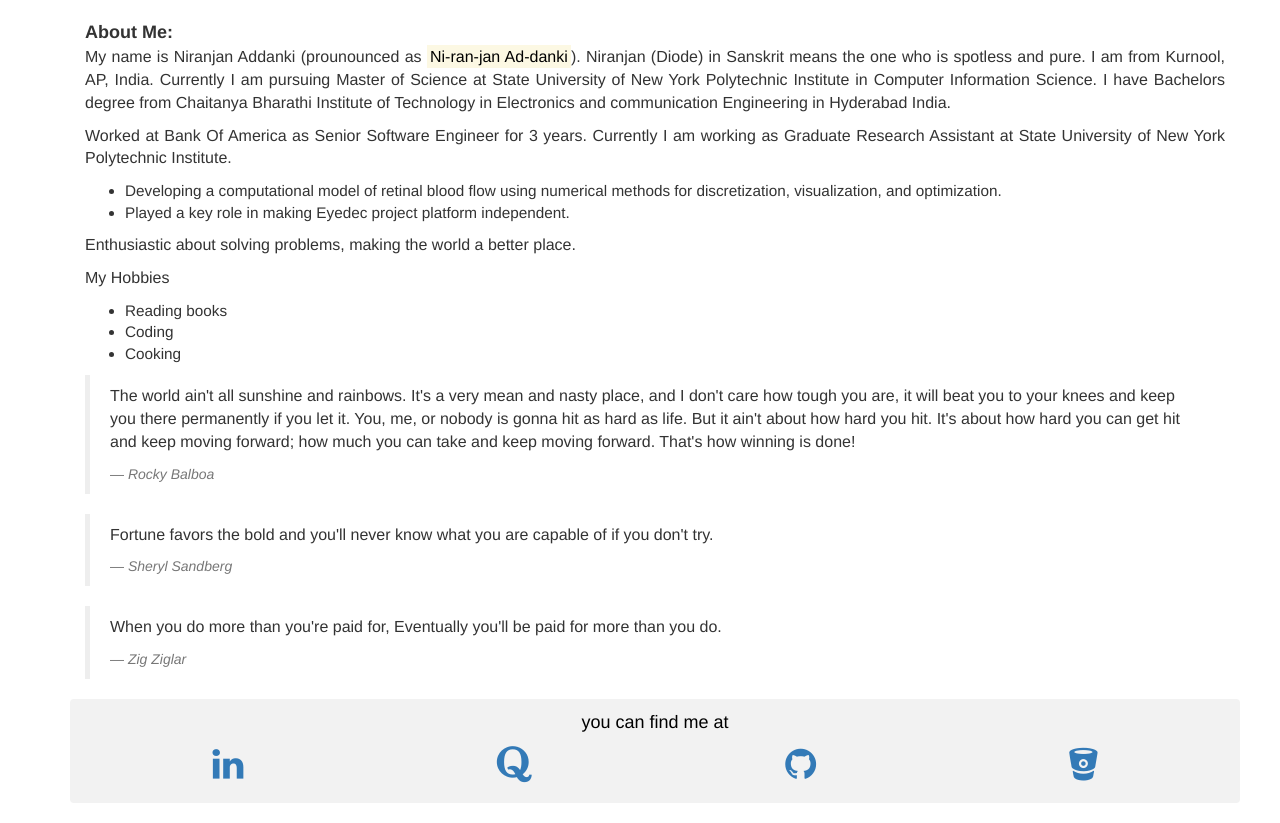
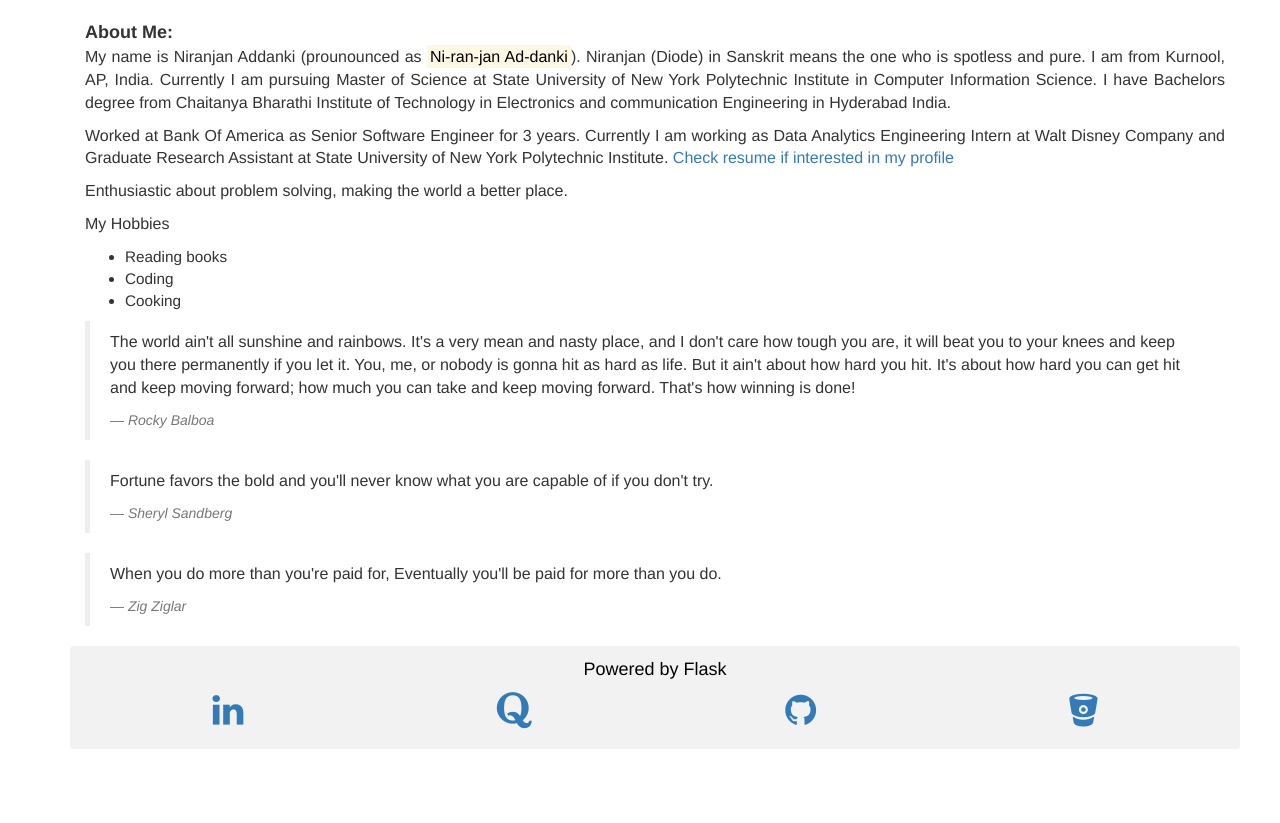
Before and after one commit to Nir0303/portfolio-flask, a Flask app: page / in a window 1280 px wide. Shown: the part 130-953 px from the top of the page. After the commit the page ends 879 px from the top, so only its background shows below. Run offline with Flask 2, Linux system fonts and the light colour scheme; some libraries are stand-ins or nearby versions.

Commit message:
updated with latest profile

```diff
--- a/app.py
+++ b/app.py
@@ -1,9 +1,17 @@
 from flask import Flask,render_template,url_for,request,session,redirect,send_file
 import os
+import argparse
 
 app = Flask(__name__)
 
+def parse():
+   parser=argparse.ArgumentParser()
+   parser.add_argument('--local',action='store_true',help='if mentioned run in local env')
+   args = parser.parse_args()
+   return args
+
 @app.route('/')
+@app.route('/main')
 @app.route('/index')
 def index():
 	return render_template('index.html',home=True)
@@ -15,6 +23,7 @@ def blog():
 
 
 @app.route('/project')
+@app.route('/projects')
 def project():
 	return render_template('project.html',project=True)
 
@@ -23,4 +32,8 @@ def resume():
 	return send_file('static/files/Niranjan Addanki Resume.pdf')
 
 if __name__ == '__main__':
-	app.run()
+        args = parse()
+	if args.local:
+           app.run(debug=True,host="0.0.0.0",port=8000)
+        else:
+           app.run()
--- a/templates/index.html
+++ b/templates/index.html
@@ -9,15 +9,11 @@ home
   </p>
 
    <p class="text-justify">
-   Worked at Bank Of America as Senior Software Engineer for 3 years. Currently I am working as Graduate Research Assistant at State University of New York Polytechnic Institute.
-  <ul class="list-style small">
-  <li> Developing a computational model of retinal blood flow using numerical methods for discretization, visualization, and optimization.</li>
-  <li> Played a key role in making Eyedec project platform independent. </li>
-  </ul>
+   Worked at Bank Of America as Senior Software Engineer for 3 years. Currently I am working as Data Analytics Engineering Intern at Walt Disney Company and  Graduate Research Assistant at State University of New York Polytechnic Institute. <a href="/resume">Check resume if interested in my profile </a>
    </p>
 
   <p class="text-justify">
-  Enthusiastic about solving problems, making the world a better place.
+  Enthusiastic about problem solving, making the world a better place.
   </p>
 
   <p class="text-justify">
--- a/templates/layout.html
+++ b/templates/layout.html
@@ -61,7 +61,8 @@ Niranjan Home Page
         {% else %}
         <li><a href=" {{ url_for('project')}}">Project</a></li>
         {% endif %}
-        <li><a href="static/files/Niranjan Addanki Resume.pdf">Resume</a></li>
+        <!--<li><a href="static/files/Niranjan Addanki Resume.pdf">Resume</a></li>-->
+        <li><a href=" {{ url_for('resume') }} ">Resume</a></li>
       </ul>
 
 <!--
@@ -92,7 +93,7 @@ Niranjan Home Page
 
 <nav class="navbar navbar-inner  footer container span8">
     <p class="muted credit"><center>
-    you can find me at
+    Powered by Flask
       <ul class="nav nav-pills nav-justified">
 
         <li role="presentation"><a class="fa fa-linkedin fa-2x" aria-hidden="false" href="https://www.linkedin.com/in/niranjan-addanki"></a></li>
```
Also changed, not shown: 2 other files.
